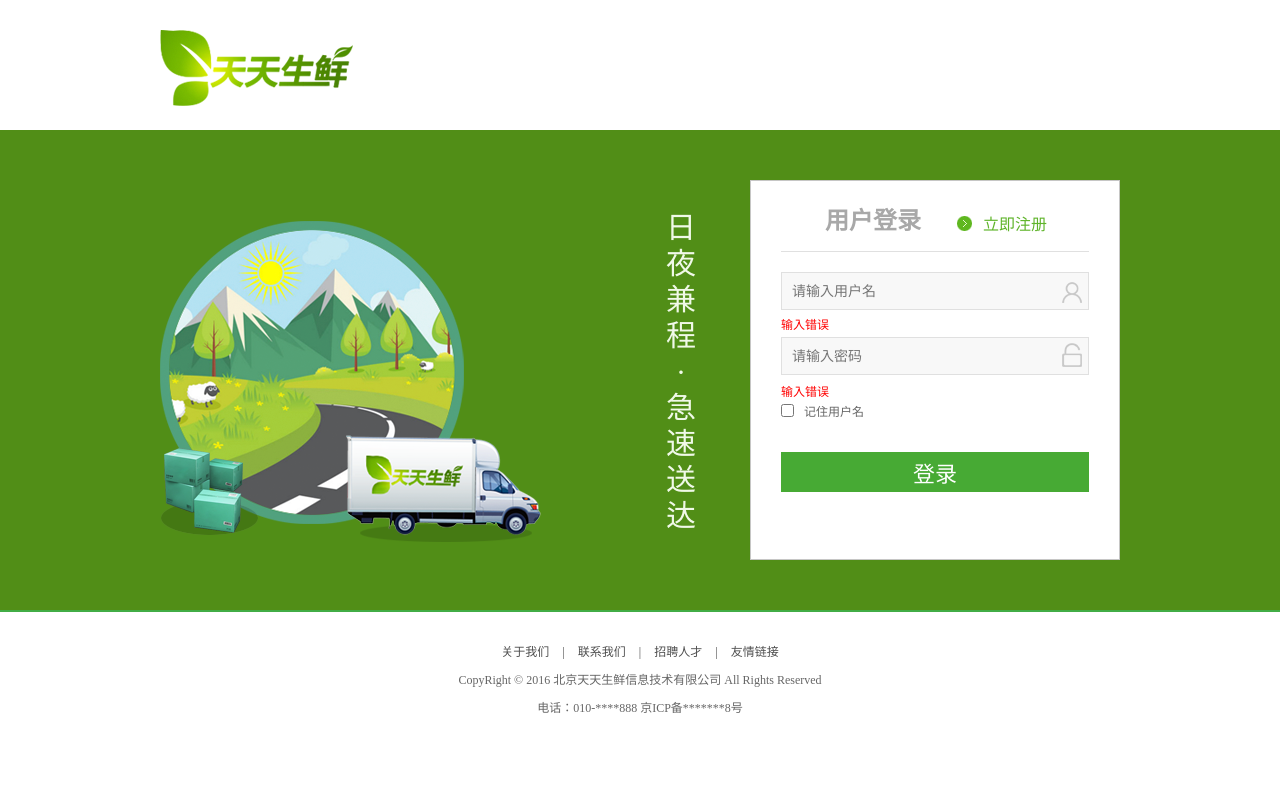
After one commit to xuanlanwuta/tiantianshengxian, a Django app: page /users/login in a window 1280 px wide. The commit adds this page. Run offline with Django 3.2, Linux system fonts and the light colour scheme; parts of the project's set-up code (start-up, migrations or seed data) failed here and were passed over.

Commit message:
个人地址信息添加

```diff
--- a/dailyfresh/apps/users/urls.py
+++ b/dailyfresh/apps/users/urls.py
@@ -3,5 +3,8 @@ from apps.users import views
 
 urlpatterns = [
     # url(r'^register$',views.register)
-    url(r'^register$', views.RegisterView.as_view(),name='register')
+    url(r'^register$', views.RegisterView.as_view(),name='register'),
+    url(r'^logout$', views.LogoutView.as_view(), name='logout'),
+    url(r'^login$',views.LoginView.as_view(),name='login'),
+    url(r'^address$',views.AddressView.as_view(),name='address')
 ]
--- a/dailyfresh/apps/users/views.py
+++ b/dailyfresh/apps/users/views.py
@@ -4,8 +4,64 @@ from django.views.generic import View
 from django.core.urlresolvers import reverse
 import re
 from django import db
+from users.models import User,Address
+from itsdangerous import TimedJSONWebSignatureSerializer as Serializer
+from django.conf import settings
+from itsdangerous import SignatureExpired
+from django.contrib.auth import authenticate, login, logout
+from celery_tasks.tasks import send_active_email
+from utils.views import LoginRequiredMixin
 # Create your views here.
+class AddressView(LoginRequiredMixin, View):
+    """用户地址信息"""
 
+    def get(self, request):
+        """提供用户地址界面"""
+
+        # 获取用户信息user：登陆的用户，django用户认证系统会自动把user存储在request中
+        user = request.user
+
+        # 使用user查询其关联的地址信息address,需求是按照时间倒序排序
+        try:
+            # address = Address.objects.filter(user=user).order_by('-create_time')[0]
+            # address = user.address_set.order_by('-create_time')[0]
+            address = user.address_set.latest('create_time')
+        except Address.DoesNotExist:
+            address = None
+
+        # 构造上下文
+        context = {
+            # request信息中自带user,所以不需要传递
+            # 'user':user,
+            'address':address
+        }
+
+        # 渲染模板
+        return render(request, 'user_center_site.html', context)
+
+    def post(self, request):
+        """处理用户提交地址逻辑"""
+
+        # 接收用户修改地址信息的请求参数
+        recv_name = request.POST.get('recv_name')
+        addr = request.POST.get('addr')
+        zip_code = request.POST.get('zip_code')
+        recv_mobile = request.POST.get('recv_mobile')
+
+        # 校验参数：all()
+        if all([recv_name, addr, zip_code, recv_mobile]):
+
+            # 保存用户地址信息
+            Address.objects.create(
+                user = request.user,
+                receiver_name = recv_name,
+                receiver_mobile = recv_mobile,
+                detail_addr = addr,
+                zip_code = zip_code
+            )
+
+        # 响应结果：此处的处理重新刷新一下页面，顺便测试新修改的地址是否成功
+        return redirect(reverse('users:address'))
 
 class RegisterView(View):
     """类视图：注册"""
@@ -21,8 +77,9 @@ class RegisterView(View):
         user_pwd = request.POST.get('pwd')
         email = request.POST.get('email')
         allow = request.POST.get('allow')
+
         """验证"""
-        if not all(user_name, user_pwd, email):
+        if not all([user_name, user_pwd, email]):
             return redirect(reverse('users:register'))
 
         if not re.match(r"^[a-z0-9][\w\.\-]*@[a-z0-9\-]+(\.[a-z]{2,5}){1,2}$", email):
@@ -32,18 +89,96 @@ class RegisterView(View):
             return render(request, 'register.html', {'error': '请勾选用户协议'})
 
         try:
-            user = User.objects.create_user(user_name, user_pwd, email)
+            user = User.objects.create_user(user_name, email,user_pwd)
 
         except db.IntegrityError:
             return render (request , 'register.html' , {'error': '用户名已注册'})
-
+        print(email)
         user.is_active = False
         user.save()
 
+        token = user.generate_active_token()
+
+        # 8.celery异步发送激活邮件
+        send_active_email.delay(email, user_name, token)
+        return HttpResponse('收到POST请求，需要处理注册逻辑')
 
 
+class Activevies(View):
+    def get(self,request, token):
+        '''获取封装的字典带有user_id'''
+        serializer= Serializer(settings.SECRET_KEY, 3600)
+        # 解出字典内容
+        try:
+            result = serializer.load(token)
+        except SignatureExpired:  # 签名过期
+            return HttpResponse('激活已过期')
 
-        return HttpResponse('收到POST请求，需要处理注册逻辑')
+        # 获取id
+        user_id = result.get('confirm')
+        # 查询id
+        try:
+            user = User.objects.get(id=user_id)
+        except User.DoesNotExist:# 用户不存在的异常
+            return HttpResponse('用户不存在')
+        # 重置激活状态
+        user.is_active = True
+        user.save()
+        return redirect(reverse('users:login'))
+
+class LoginView(View):
+    def get(self,request):
+        return render(request,'login.html')
+
+    def post(self , request):
+        """处理登陆逻辑"""
+
+        # 1.获取用户登陆数据
+        username = request.POST.get ('username')
+        userpwd = request.POST.get ('pwd')
+        remembered = request.POST.get ('remembered')
+
+        # 2.校验用户登陆数据
+        if not all ([username , userpwd]):
+            return redirect (reverse ('users:login'))
+
+        # 3.使用django用户认证系统验证用户
+        user = authenticate (username=username , password=userpwd)
+
+        # 4.判断用户是否存在
+        if user is None:
+            return render (request , 'login.html' , {'error': '用户名或密码错误'})
+
+        # 5.验证用户是否是激活用户
+        if user.is_active is False:
+            return render (request , 'login.html' , {'error': '请先激活'})
+
+        # 6.验证用户通过后，登入该用户
+        login (request , user)
+        remembered = request.POST.get('remembered')
+        # 7.记住用户
+        if remembered != 'on':
+            # 没有记住用户：浏览器关闭就过期
+            request.session.set_expiry (0)
+        else:
+            # 记住用户：None表示两周后过期
+            request.session.set_expiry (None)
+
+        # 8.响应结果: 重定向到主页
+        return redirect (reverse ('goods:index'))
+
+class LogoutView(View):
+    """退出登录"""
+
+    def get(self, request):
+        """处理退出登录逻辑"""
+
+        # 由Django用户认证系统完成：需要清理cookie和session,request参数中有user对象
+        logout(request)
+        # 退出后跳转：由产品经理设计
+        return redirect(reverse('goods:index'))
+
+
 
 
 # def register(request):
--- a/dailyfresh/celery_tasks/tasks.py
+++ b/dailyfresh/celery_tasks/tasks.py
@@ -4,7 +4,7 @@ from django.core.mail import send_mail
 from django.conf import settings
 
 # 创建celery应用对象
-app = Celery ('celery_tasks.tasks' , broker='redis://192.168.0.22:6379/4')
+app = Celery ('celery_tasks.tasks' , broker='redis://127.0.0.1:6379/4')
 
 
 @app.task
--- a/dailyfresh/dailyfresh/settings.py
+++ b/dailyfresh/dailyfresh/settings.py
@@ -119,11 +119,11 @@ STATIC_URL = '/tiantianshengxian/'
 STATICFILES_DIRS = [os.path.join(BASE_DIR, 'static')]
 
 EMAIL_BACKEND = 'django.core.mail.backends.smtp.EmailBackend' # 导入邮件模块
-EMAIL_HOST = 'smtp.126.com' # 发邮件主机
+EMAIL_HOST = 'smtp.yeah.net' # 发邮件主机
 EMAIL_PORT = 25 # 发邮件端口
 EMAIL_HOST_USER = 'zuiaichuju@126.com' # 授权的邮箱
 EMAIL_HOST_PASSWORD = 'qwer1234' # 邮箱授权时获得的密码，非注册登录密码
-EMAIL_FROM = '天天生鲜<dailyfreshzxc@yeah.net>' # 发件人抬头
+EMAIL_FROM = '天天生鲜<zuiaichuju@126.com>' # 发件人抬头
 
 # 缓存
 CACHES = {
--- /dev/null
+++ b/dailyfresh/templates/login.html
@@ -0,0 +1,55 @@
+<!DOCTYPE html PUBLIC "-//W3C//DTD XHTML 1.0 Transitional//EN" "http://www.w3.org/TR/xhtml1/DTD/xhtml1-transitional.dtd">
+<html xmlns="http://www.w3.org/1999/xhtml" xml:lang="en">
+<head>
+    <meta http-equiv="Content-Type" content="text/html;charset=UTF-8">
+	<title>天天生鲜-登录</title>
+	<link rel="stylesheet" type="text/css" href="../static/css/reset.css">
+	<link rel="stylesheet" type="text/css" href="../static/css/main.css">
+</head>
+<body>
+	<div class="login_top clearfix">
+		<a href="../static/index.html" class="login_logo"><img src="../static/images/logo02.png"></a>
+	</div>
+
+	<div class="login_form_bg">
+		<div class="login_form_wrap clearfix">
+			<div class="login_banner fl"></div>
+			<div class="slogan fl">日夜兼程 · 急速送达</div>
+			<div class="login_form fr">
+				<div class="login_title clearfix">
+					<h1>用户登录</h1>
+					<a href="register.html">立即注册</a>
+				</div>
+				<div class="form_input">
+					<form>
+						<input type="text" name="username" class="name_input" placeholder="请输入用户名">
+						<div class="user_error">输入错误</div>
+						<input type="password" name="pwd" class="pass_input" placeholder="请输入密码">
+						<div class="pwd_error">输入错误</div>
+						<div class="more_input clearfix">
+							<input type="checkbox" name="remembered">
+							<label>记住用户名</label>
+						</div>
+						<input type="submit" name="" value="登录" class="input_submit">
+					</form>
+				</div>
+			</div>
+		</div>
+	</div>
+
+	<div class="footer no-mp">
+		<div class="foot_link">
+			<a href="#">关于我们</a>
+			<span>|</span>
+			<a href="#">联系我们</a>
+			<span>|</span>
+			<a href="#">招聘人才</a>
+			<span>|</span>
+			<a href="#">友情链接</a>
+		</div>
+		<p>CopyRight © 2016 北京天天生鲜信息技术有限公司 All Rights Reserved</p>
+		<p>电话：010-****888    京ICP备*******8号</p>
+	</div>
+
+</body>
+</html>
--- a/dailyfresh/templates/register.html
+++ b/dailyfresh/templates/register.html
@@ -55,7 +55,7 @@
 						<label>同意”天天生鲜用户使用协议“</label>
 						<span class="error_tip2">提示信息</span>
 					</li>
-                    <div>{% error %}</div>
+                    <div>{{ error }}</div>
 					<li class="reg_sub">
 						<input type="submit" value="注 册" name="">
 					</li>
```
Also changed, not shown: dailyfresh/utils/views.py (added, +13 -0 lines).
